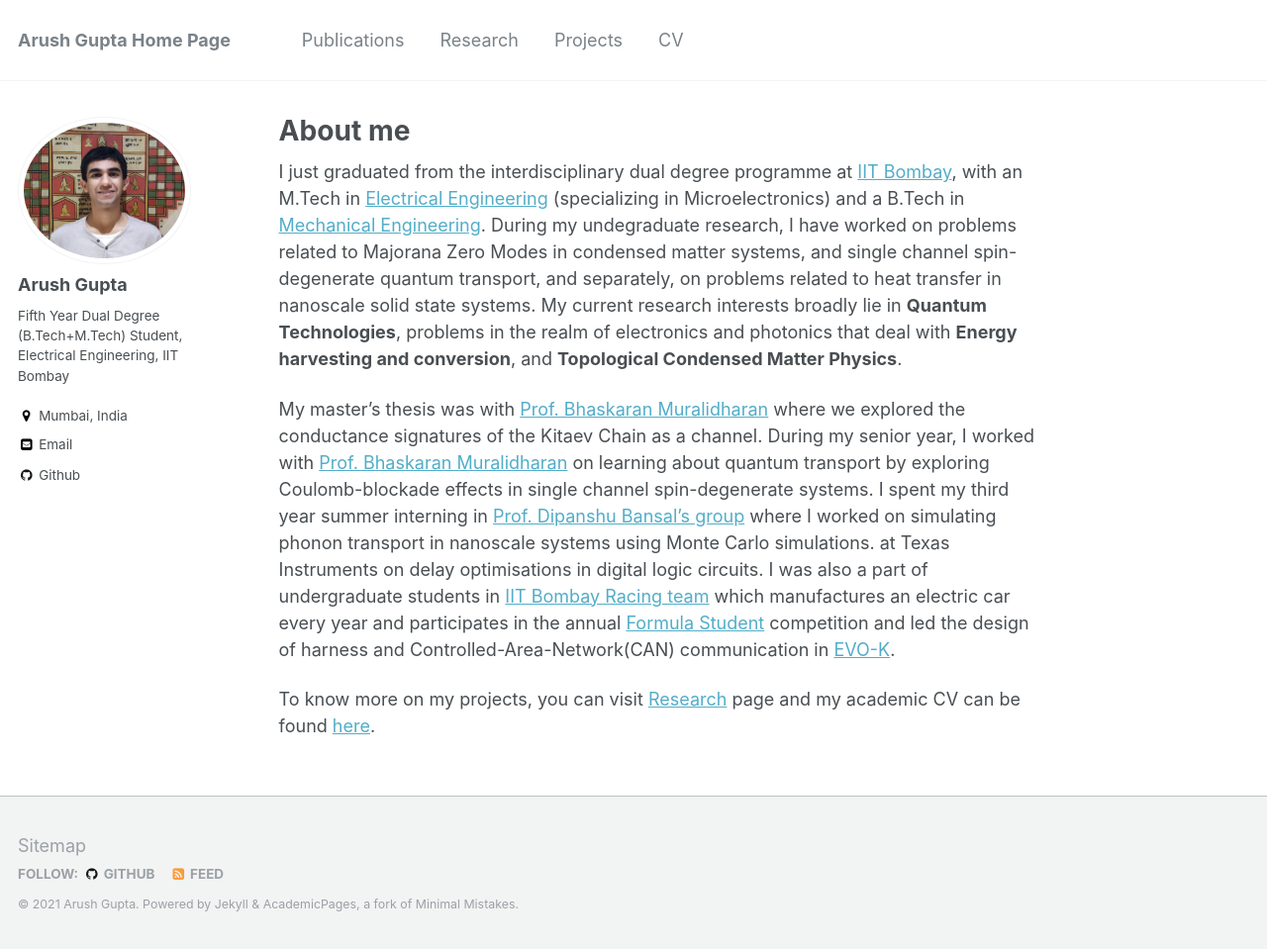
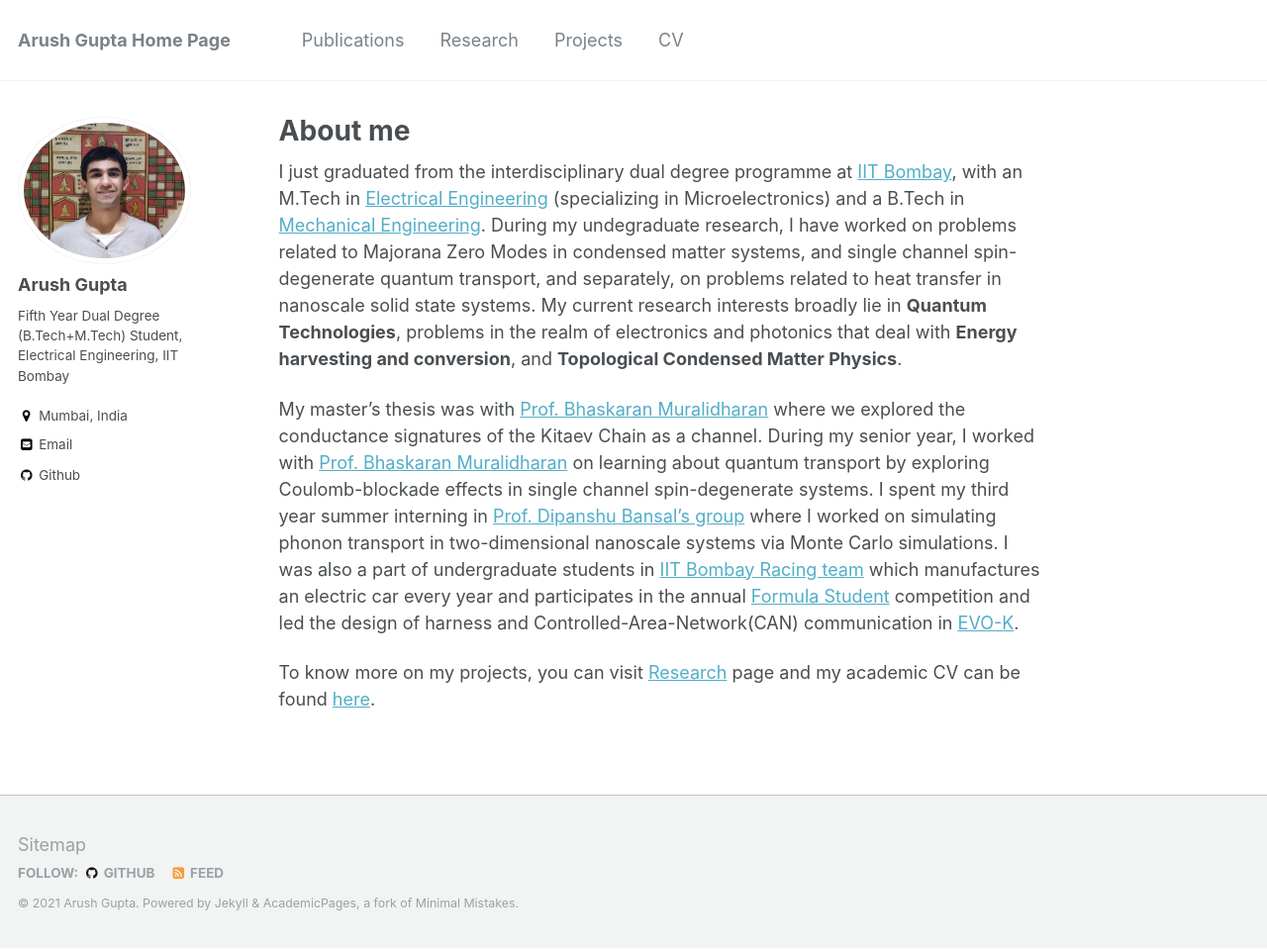
Before and after one commit to arush-gupta/arush-gupta.github.io, a Jekyll site: the page built from _pages/about.md, in a window 1280 px wide and 959 px high. Shown: the whole window at 99% size. Built offline with Jekyll 4.4.1, drawn with Linux system fonts in a browser that asks for light colours.

Commit message:
Update about.md

```diff
--- a/_pages/about.md
+++ b/_pages/about.md
@@ -13,7 +13,7 @@ I just graduated from the interdisciplinary dual degree programme at [IIT Bombay
 During my undegraduate research, I have worked on problems related to Majorana Zero Modes in condensed matter systems, and single channel spin-degenerate quantum transport, and separately, on problems related to heat transfer in nanoscale solid state systems.
 My current research interests broadly lie in **Quantum Technologies**, problems in the realm of electronics and photonics that deal with **Energy harvesting and conversion**, and **Topological Condensed Matter Physics**.
 
-My master's thesis was with [Prof. Bhaskaran Muralidharan](http://sharada.ee.iitb.ac.in/~bm/?page_id=85) where we explored the conductance signatures of the Kitaev Chain as a channel. During my senior year, I worked with [Prof. Bhaskaran Muralidharan](http://sharada.ee.iitb.ac.in/~bm/?page_id=85) on learning about quantum transport by exploring Coulomb-blockade effects in single channel spin-degenerate systems. I spent my third year summer interning in [Prof. Dipanshu Bansal's group](https://sites.google.com/view/spectroscopy-iitb/home?authuser=0) where I worked on simulating phonon transport in nanoscale systems using Monte Carlo simulations. at Texas Instruments on delay optimisations in digital logic circuits. I was also a part of undergraduate students in [IIT Bombay Racing team](http://www.iitbracing.org) which manufactures an electric car every year and participates in the annual [Formula Student](https://www.imeche.org/events/formula-student) competition and led the design of harness and Controlled-Area-Network(CAN) communication in [EVO-K](https://www.iitbracing.org/cars/evok.php).
+My master's thesis was with [Prof. Bhaskaran Muralidharan](http://sharada.ee.iitb.ac.in/~bm/?page_id=85) where we explored the conductance signatures of the Kitaev Chain as a channel. During my senior year, I worked with [Prof. Bhaskaran Muralidharan](http://sharada.ee.iitb.ac.in/~bm/?page_id=85) on learning about quantum transport by exploring Coulomb-blockade effects in single channel spin-degenerate systems. I spent my third year summer interning in [Prof. Dipanshu Bansal's group](https://sites.google.com/view/spectroscopy-iitb/home?authuser=0) where I worked on simulating phonon transport in two-dimensional nanoscale systems via Monte Carlo simulations. I was also a part of undergraduate students in [IIT Bombay Racing team](http://www.iitbracing.org) which manufactures an electric car every year and participates in the annual [Formula Student](https://www.imeche.org/events/formula-student) competition and led the design of harness and Controlled-Area-Network(CAN) communication in [EVO-K](https://www.iitbracing.org/cars/evok.php).
 
 To know more on my projects, you can visit [Research](https://Sahasrajit123.github.io/research/) page and my academic CV can be found [here]((https://Sahasrajit123.github.io/files/CV_Sahasrajit.pdf)).
 
```
